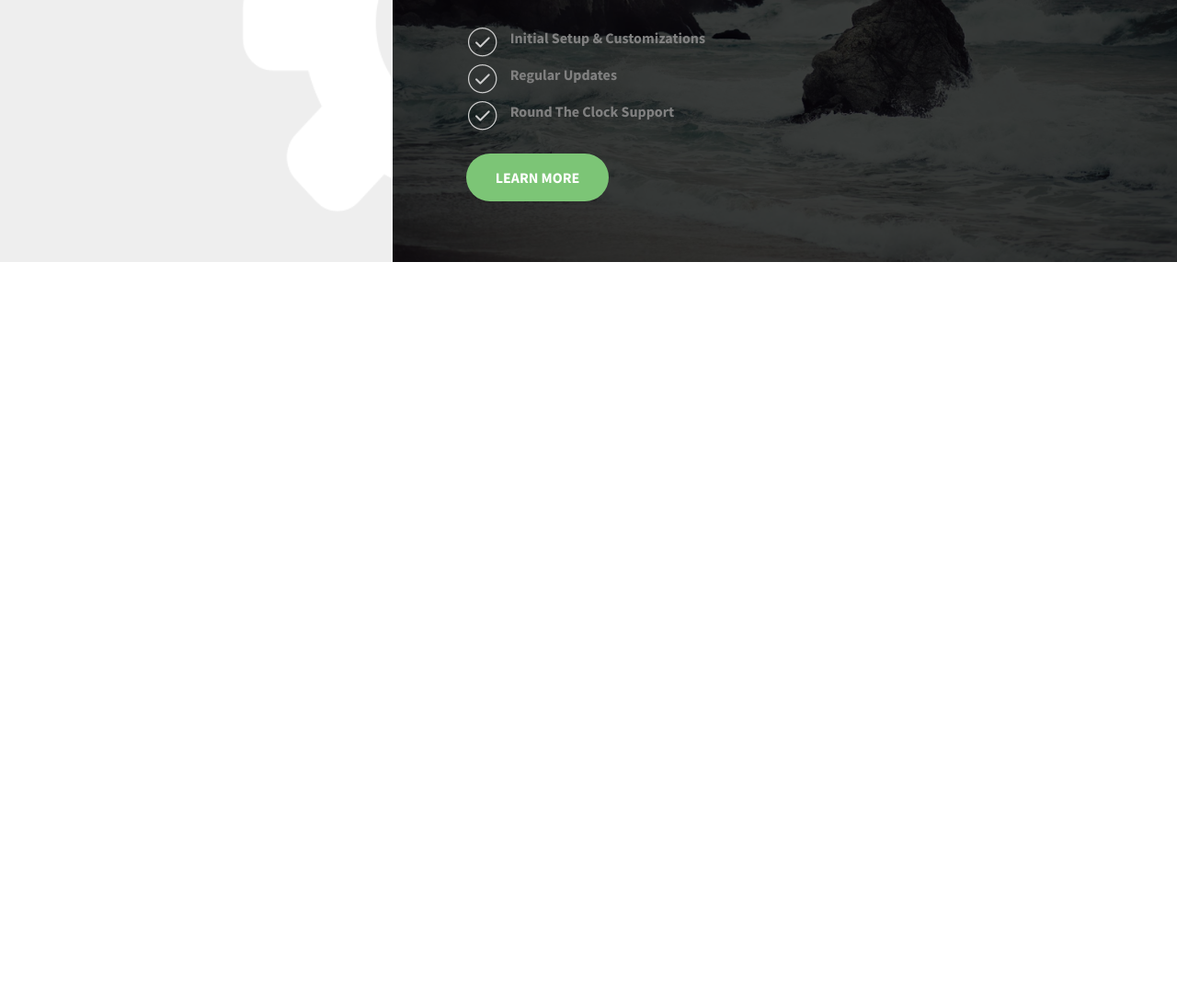
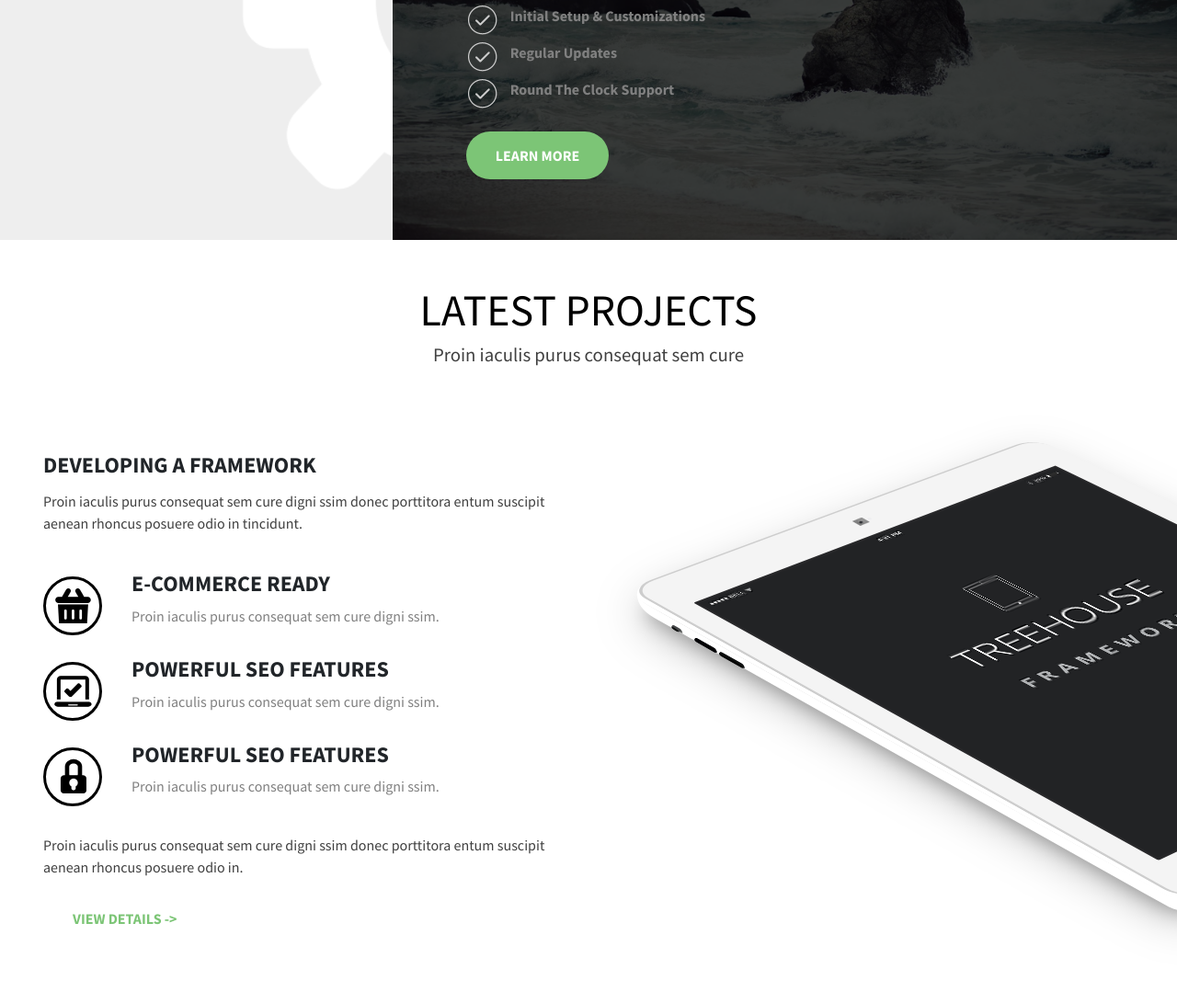
Before and after one commit to KarolKlimaszewski/treehouse, a website built with webpack: page dist/index.html in a window 1280 px wide. Shown: the part 1281-2372 px from the top of the page at 92% size. Before the commit the page ends 1566 px from the top, so only its background shows below. Built offline with nearby package versions, Linux system fonts and the light colour scheme.

Commit message:
Latest projects section added

```diff
--- /dev/null
+++ b/src/scss/partials/_latest.scss
@@ -0,0 +1,90 @@
+.latest__title{
+  font-size: 3em;
+  color: $font-hover;
+  text-transform: uppercase;
+  text-align: center;
+  margin: 1em 0 0.1em 0;
+}
+
+.latest__subtitle{
+  color: mix($font, $font-hover);
+  font-size: 1.3em;
+  font-weight: 400;
+  text-align: center;
+  margin-bottom: 2em;
+}
+
+.project{
+  margin: 1em 2em 5em 2em;
+}
+
+.project__title{
+  margin: 2em 0 0.5em 0;
+  text-transform: uppercase;
+  font-size: 1.5em;
+  font-weight: 700;
+}
+
+.project__subtitle{
+  color: mix($font, $font-hover);
+  font-weight: 400;
+  margin-bottom: 2em;
+}
+
+.project__list{
+  list-style: none;
+  display: flex;
+  flex-direction: column;
+  margin-top: 2em;
+}
+
+.project__list--item{
+  display: flex;
+  align-items: center;
+  margin: 0.5em 0;
+}
+
+.project__icon{
+  width: 4em;
+  height: 4em;
+  border: 3px solid $font-hover;
+  border-radius: 50%;
+  display: flex;
+  justify-content: center;
+  align-items: center;
+  margin-right: 2em;
+}
+
+.project__image{
+  width: 100%;
+  height: 100%;
+}
+
+.project__description-title{
+  text-transform: uppercase;
+  font-size: 1.5em;
+  font-weight: 700;
+}
+
+.project__description-subtitle{
+  text-align: center;
+  color: $font;
+}
+
+.latest__btn{
+  text-transform: uppercase;
+  color: $add-color;
+  text-decoration: none;
+  padding: 1em 2em;
+  font-weight: 700;
+  transition: 0.5s;
+  &:hover{
+    color: $font-hover;
+    text-decoration: none;
+  }
+}
+
+.ipad_air{
+  background-image: url("../images/ipad_air.png");
+  background-repeat: no-repeat;
+}
--- a/src/scss/partials/_relax.scss
+++ b/src/scss/partials/_relax.scss
@@ -75,5 +75,6 @@
   &:hover{
     color: $font-hover;
     text-decoration: none;
+    background: $font-add;
   }
 }
--- a/src/scss/partials/_service.scss
+++ b/src/scss/partials/_service.scss
@@ -52,5 +52,6 @@
   &:hover{
     color: $font-hover;
     text-decoration: none;
+    background: $font-add;
   }
 }
--- a/src/scss/partials/_service2.scss
+++ b/src/scss/partials/_service2.scss
@@ -22,7 +22,7 @@
 }
 
 .element__title{
-  margin: 2em 0 1em 0;
+  margin: 2em 0 0 0;
   text-transform: uppercase;
   font-size: 1.5em;
   font-weight: 700;
@@ -30,4 +30,5 @@
 
 .element__description{
   text-align: center;
+  color: $font;
 }
--- a/src/scss/style.scss
+++ b/src/scss/style.scss
@@ -21,3 +21,4 @@ body {
 @import "./partials/service";
 @import "./partials/service2";
 @import "./partials/relax";
+@import "./partials/latest";
```
Also changed, not shown: dist/css/style.min.css, dist/images/icons/basket.png (added), dist/images/icons/laptop.png (added), dist/images/icons/padlock.png (added), dist/images/ipad_air.png (added), dist/index.html, 1 other file.
